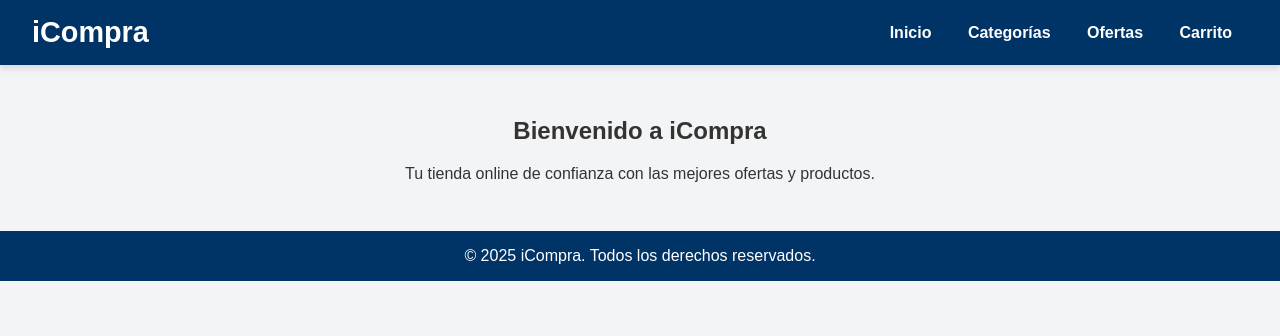
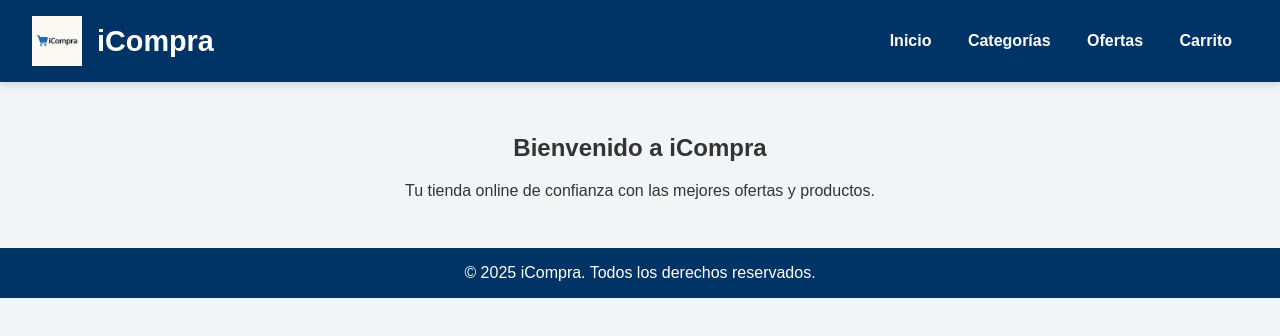
Before and after one commit to VINICIO-vila/iCompra, a plain HTML site: page index.html in a window 1280 px wide. Drawn offline with Linux system fonts and the light colour scheme.

Commit message:
Update index.html

```diff
--- a/index.html
+++ b/index.html
@@ -24,6 +24,16 @@
         }
 
         header .logo {
+            display: flex;
+            align-items: center;
+        }
+
+        header .logo img {
+            height: 50px;
+            margin-right: 15px;
+        }
+
+        header .logo span {
             font-size: 1.8rem;
             font-weight: bold;
         }
@@ -114,7 +124,10 @@
 </head>
 <body>
     <header>
-        <div class="logo">iCompra</div>
+        <div class="logo">
+            <img src="iCompra_logo.png" alt="Logo de iCompra">
+            <span>iCompra</span>
+        </div>
         <nav>
             <a href="#" onclick="showPage('home')">Inicio</a>
             <a href="#" onclick="showPage('categories')">Categorías</a>
```
